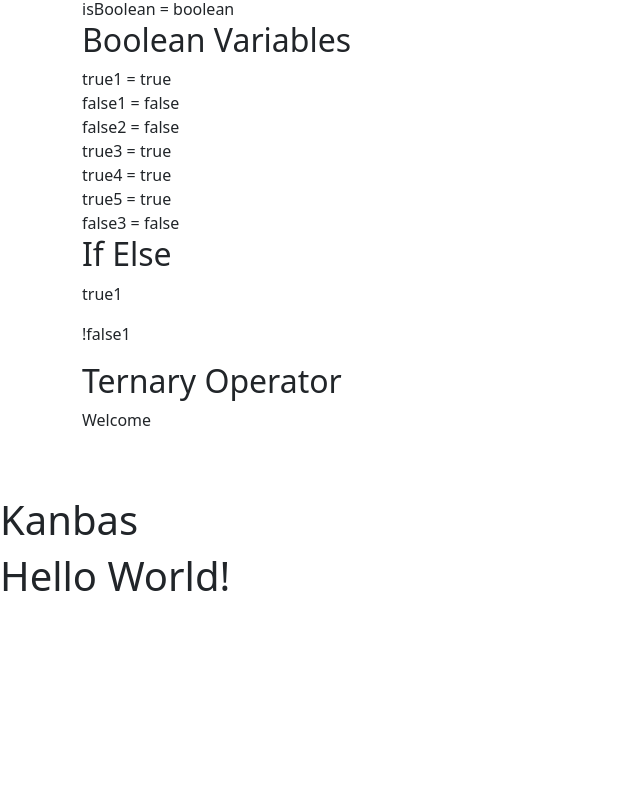
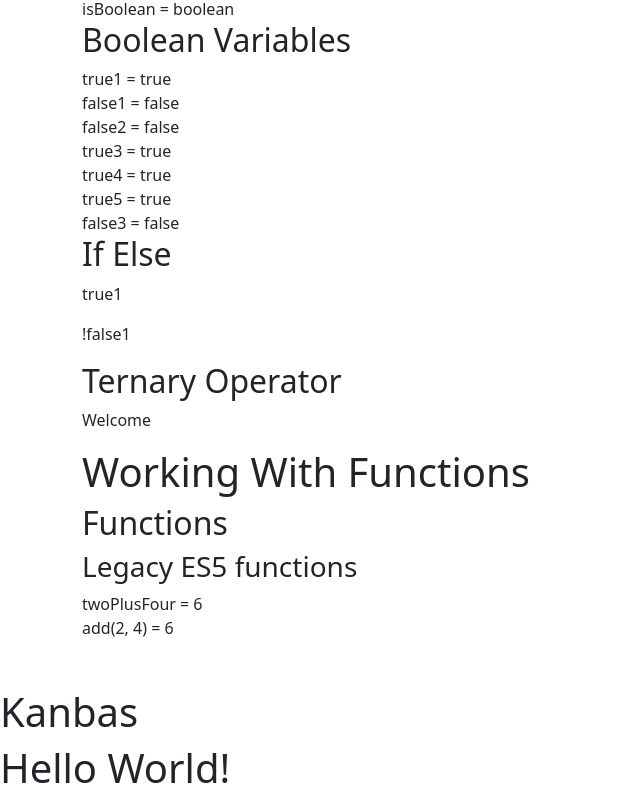
Before and after one commit to dnydlk/kanbas-react-web-app, a React (Create React App) app: page / in a window 1280 px wide. Shown: the part 424-1224 px from the top of the page, without its empty margins (0-640 px from the left). Before the commit the page ends 1032 px from the top, so only its background shows below. Built offline with nearby package versions, Linux system fonts and the light colour scheme.

Commit message:
Add WorkingWithFunctions and ES5Functions components

```diff
--- /dev/null
+++ b/src/labs/a3/JavaScript/functions/ES5Functions.tsx
@@ -0,0 +1,19 @@
+function add(a: number, b: number) {
+  return a + b;
+}
+
+const twoPlusFour = add(2, 4);
+console.log(twoPlusFour);
+
+function ES5Functions() {
+  return (
+    <>
+      <h2>Functions</h2>
+      <h3>Legacy ES5 functions</h3>
+      twoPlusFour = {twoPlusFour} <br />
+      add(2, 4) = {add(2, 4)} <br />
+    </>
+  );
+}
+
+export default ES5Functions;
--- a/src/labs/a3/JavaScript/index.tsx
+++ b/src/labs/a3/JavaScript/index.tsx
@@ -3,6 +3,7 @@ import VariableTypes from "./variables/VariableTypes";
 import BooleanVariables from "./variables/BooleanVariables";
 import IfElse from "./variables/IfElse";
 import TernaryOperator from "./variables/TernaryOperator";
+import WorkingWithFunctions from "./variables/WorkingWithFunctions";
 
 function JavaScript() {
   console.log("Hello World!");
@@ -14,6 +15,7 @@ function JavaScript() {
       <BooleanVariables />
       <IfElse />
       <TernaryOperator />
+      <WorkingWithFunctions />
       <br />
       <br />
     </div>
--- /dev/null
+++ b/src/labs/a3/JavaScript/variables/WorkingWithFunctions.tsx
@@ -0,0 +1,12 @@
+import ES5Functions from "../functions/ES5Functions";
+
+function WorkingWithFunctions() {
+  return (
+    <div>
+      <h1>Working With Functions</h1>
+      <ES5Functions />
+    </div>
+  );
+}
+
+export default WorkingWithFunctions;
```
